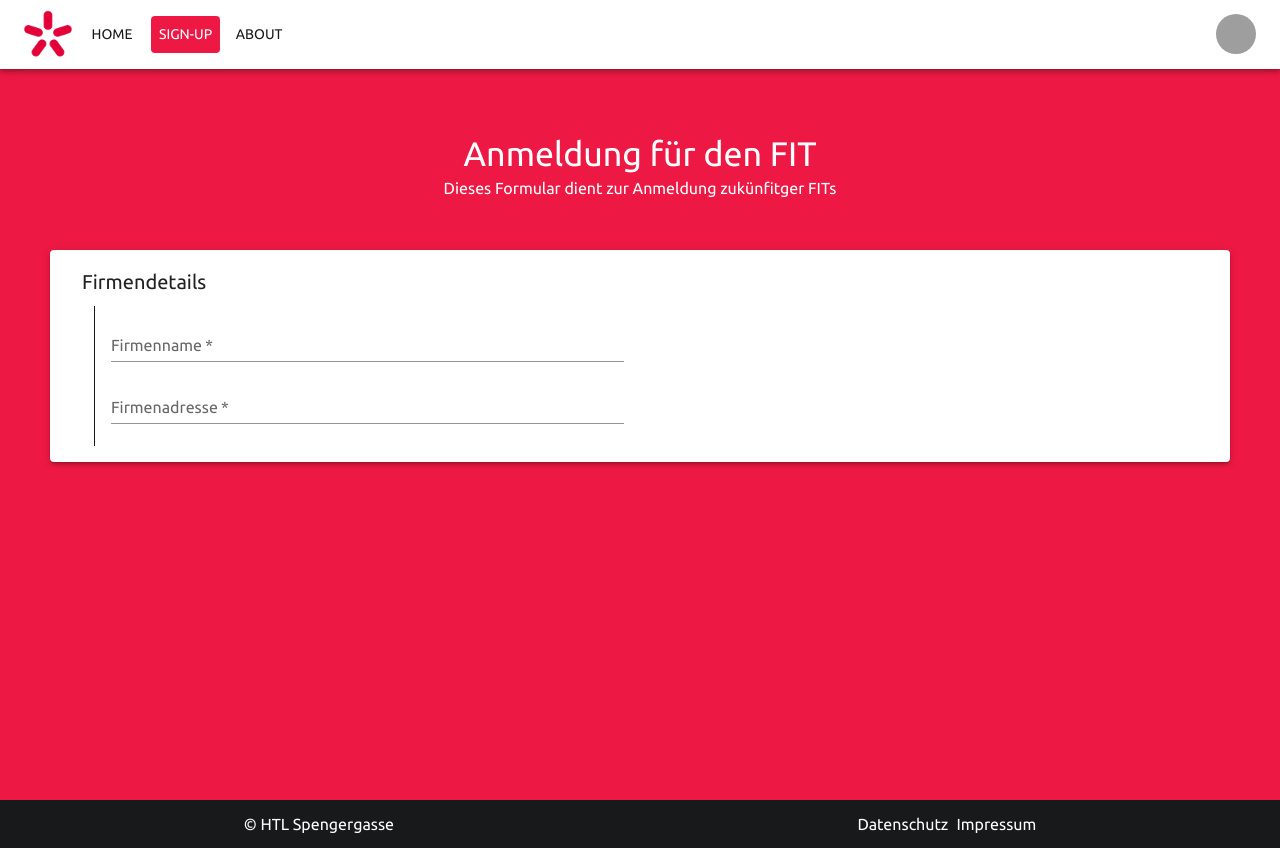
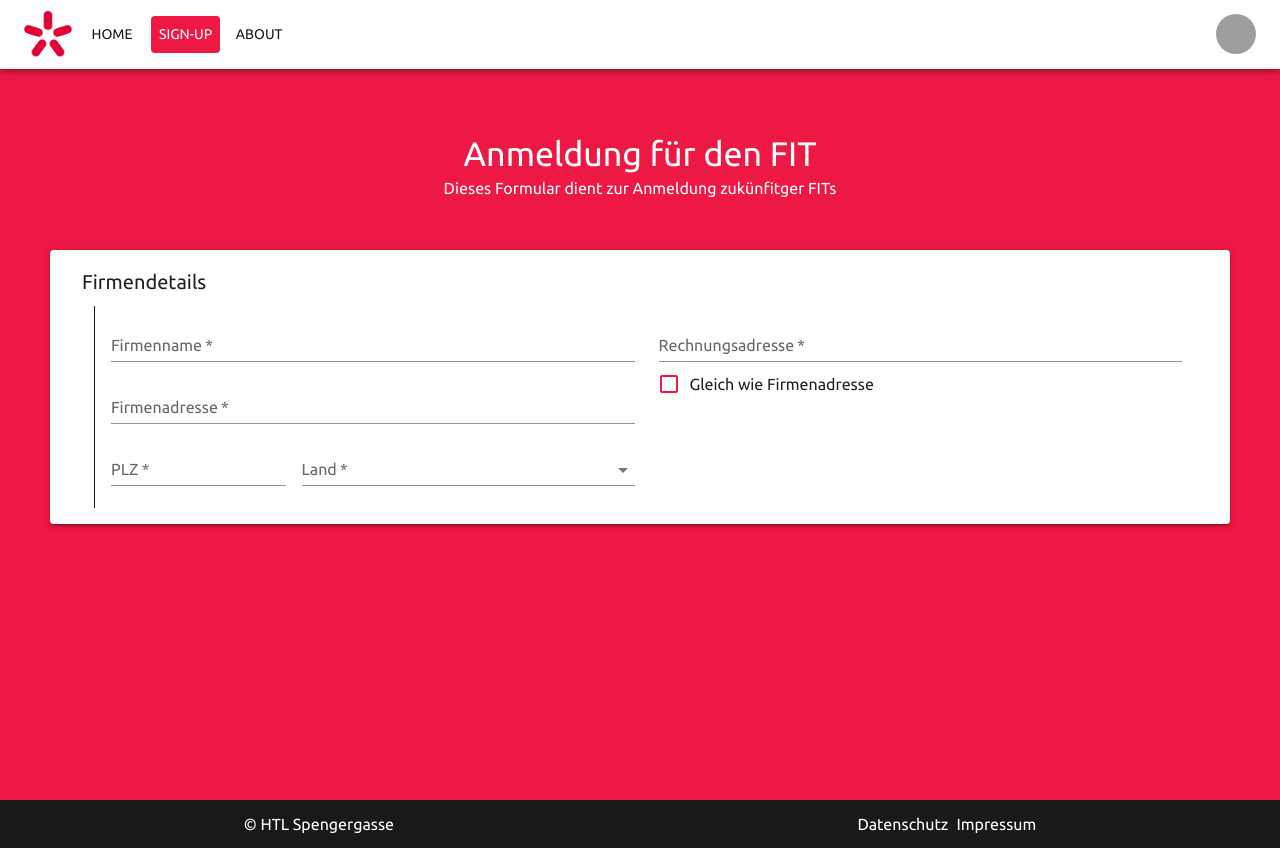
Before and after one commit to DieNullpointer/fit, a React (Create React App) app in the folder fit.client/: page /signup in a window 1280 px wide. Built offline with nearby package versions, Linux system fonts and the light colour scheme; grey boxes are pictures that could not be loaded; the HTML template or start-up script is replaced by a standard one; a web font is replaced by a local one.

Commit message:
feat: completed company credentials section

```diff
--- /dev/null
+++ b/fit.client/src/components/atoms/AutoComplete.jsx
@@ -0,0 +1,49 @@
+import { Autocomplete, TextField, FormControl } from "@mui/material";
+import Style from "../../styleConstants";
+import styled from "@emotion/styled";
+
+export default function AutoComplete({ options, label, id, required, full }) {
+  let items = [];
+  options.map((option, idx) => {
+    return items.push({ value: idx + 1, text: option });
+  });
+  const ColorForm = styled(FormControl)(({ theme }) => ({
+    "& label.Mui-focused": {
+      color: Style.colors.dark,
+    },
+    "& .MuiInput-underline:after": {
+      borderBottomColor: Style.colors.primary,
+    },
+    "& .MuiOutlinedInput-root": {
+      "& fieldset": {
+        borderColor: Style.colors.primary,
+      },
+      "&:hover fieldset": {
+        borderColor: Style.colors.primary,
+      },
+      "&.Mui-focused fieldset": {
+        borderColor: Style.colors.primary,
+      },
+    },
+  }));
+
+  return (
+    <ColorForm fullWidth={full}>
+      <Autocomplete
+        options={items}
+        getOptionLabel={(option) => option.text}
+        id={id}
+        autoHighlight
+        fullWidth
+        renderInput={(params) => (
+          <TextField
+            {...params}
+            label={label}
+            variant="standard"
+            required={required}
+          />
+        )}
+      />
+    </ColorForm>
+  );
+}
--- /dev/null
+++ b/fit.client/src/components/atoms/Checkbox.jsx
@@ -0,0 +1,25 @@
+import {
+  Checkbox as CheckboxMui,
+  FormControlLabel,
+} from "@mui/material";
+import Style from "../../styleConstants";
+
+export default function Checkbox({ label, defaultChecked, onChange}) {
+  const label1 = { inputProps: { "aria-label": label } };
+  return (
+      <FormControlLabel
+        control={
+          <CheckboxMui
+            defaultChecked={defaultChecked}
+            {...label1}
+            sx={{
+              color: Style.colors.primary,
+              "&.Mui-checked": { color: Style.colors.primary },
+            }}
+            onChange={onChange}
+          />
+        }
+        label={label}
+      />
+  );
+}
--- a/fit.client/src/components/atoms/Input.jsx
+++ b/fit.client/src/components/atoms/Input.jsx
@@ -2,7 +2,7 @@ import styled from "@emotion/styled";
 import { TextField } from "@mui/material";
 import Style from "../../styleConstants";
 
-export default function Input({required, value, label, type, purpose, id, onChange, size, block, full }) {
+export default function Input({required, value, label, type, purpose, id, onChange, size, block, full, disabled }) {
   const ColorTextField = styled(TextField)(({ theme }) => ({
     display: block ? 'block' : 'inline-block',
     '& label.Mui-focused': {
@@ -35,6 +35,7 @@ export default function Input({required, value, label, type, purpose, id, onChan
       autoComplete={purpose === "password" ? "current-password" : purpose}
       variant="standard"
       fullWidth={full}
+      disabled={disabled}
     />
   );
 }
--- a/fit.client/src/pages/Home.jsx
+++ b/fit.client/src/pages/Home.jsx
@@ -3,8 +3,6 @@ import Button from "../components/atoms/Button";
 import Input from "../components/atoms/Input";
 import Paper from "../components/atoms/Paper";
 import Select from "../components/atoms/Select";
-import Footer from "../components/Footer";
-import Navbar from "../components/Navbar";
 import PageFrame from "../components/PageFrame";
 
 export default function Home() {
--- a/fit.client/src/pages/Signup.jsx
+++ b/fit.client/src/pages/Signup.jsx
@@ -4,10 +4,15 @@ import Paper from "../components/atoms/Paper";
 import PageFrame from "../components/PageFrame";
 import { useForm } from "react-hook-form";
 import Input from "../components/atoms/Input";
+import AutoComplete from "../components/atoms/AutoComplete";
+import Checkbox from "../components/atoms/Checkbox";
+import { useState } from "react";
 
-export default function Signup({}) {
+export default function Signup() {
   const { register, handleSubmit, formState: errors } = useForm();
   const handleSignup = (data) => console.log(data);
+
+  const [payDisabled, setPayDisabled] = useState(false);
 
   return (
     <PageFrame active={"sign-up"} margin className="bg-primary">
@@ -19,11 +24,12 @@ export default function Signup({}) {
       </Box>
       <Paper elevation={3} className="mt-12">
         <form onSubmit={handleSubmit(handleSignup)} className="py-4 px-8">
-          <div className="grid grid-cols-1 md:grid-cols-2 w-full">
           <div className="w-full">
             <Typography variant="h6">Firmendetails</Typography>
             <div className="pl-3 w-full">
               <div className="mt-2 border-l border-l-dark px-4 py-2 w-full">
+                <div className="grid grid-cols-1 md:grid-cols-2">
+                  <div className="md:pr-3">
                     <Input
                       id="in-comp-name"
                       label="Firmenname"
@@ -42,11 +48,46 @@ export default function Signup({}) {
                       block
                       full
                     />
+                    <div className="grid grid-cols-3">
+                      <Input
+                        id="in-comp-plz"
+                        label="PLZ"
+                        {...register("zipcode")}
+                        purpose="text"
+                        required
+                      />
+                      <div className="col-span-2 ml-4">
+                        <AutoComplete
+                          id="in-country"
+                          label="Land"
+                          options={["Österreich", "Deutschland", "Schweiz"]}
+                          required
+                          full
+                        />
                       </div>
                     </div>
                   </div>
-            <div>
-
+                  <div className="md:pl-3">
+                    <Input
+                      id="in-comp-payaddress"
+                      label="Rechnungsadresse"
+                      {...register("payaddress")}
+                      purpose={"text"}
+                      required
+                      disabled={payDisabled}
+                      block
+                      full
+                    />
+                    <div className="-mt-6">
+                      <Checkbox
+                        label="Gleich wie Firmenadresse"
+                        onChange={(e) => setPayDisabled(e.target.checked)}
+                        defaultChecked={payDisabled}
+                      />
+                    </div>
+                  </div>
+                </div>
+              </div>
             </div>
           </div>
         </form>
```
Lines whose indentation alone changed are shown as unchanged.
